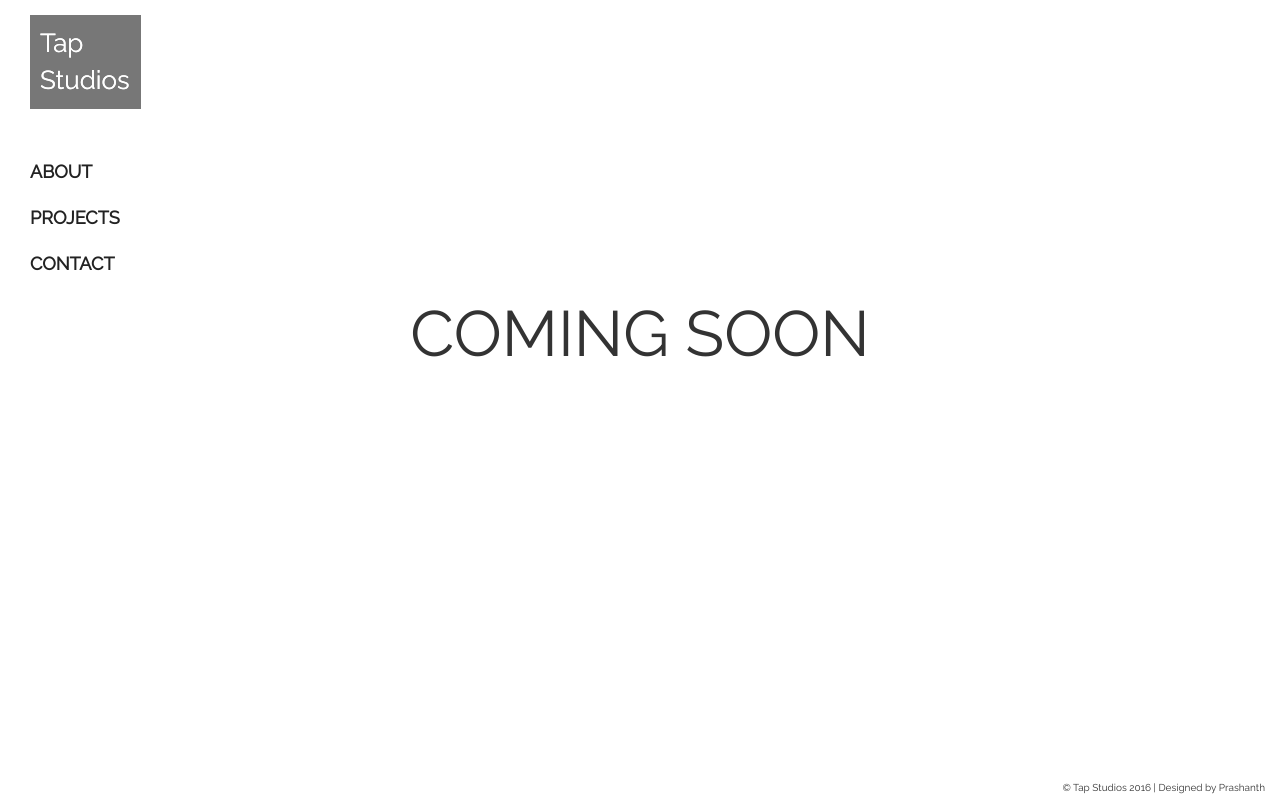
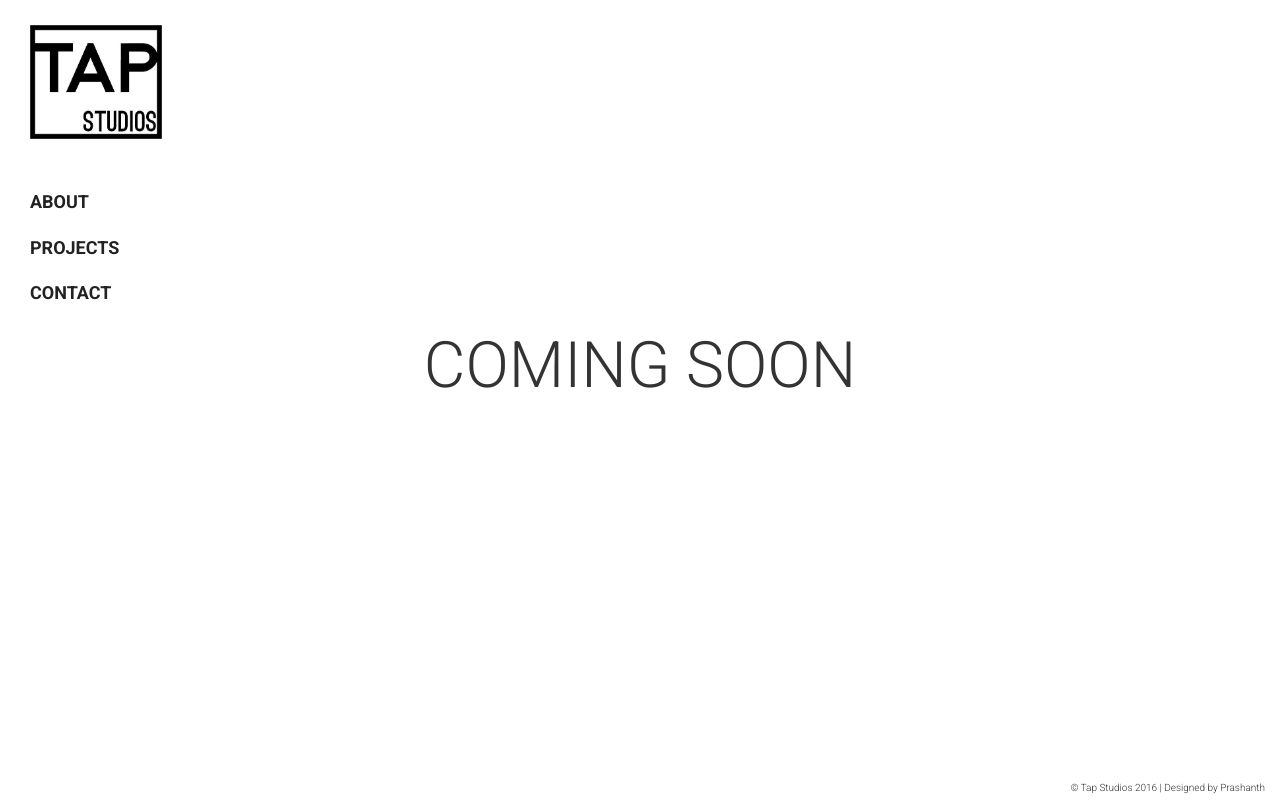
Before and after one commit to prashanthselvam/tapstudios, a Django app: page / in a window 1280 px wide. Run offline with Django 3.2, Linux system fonts and the light colour scheme; some libraries are stand-ins or nearby versions.

Commit message:
More responsive, logo included

```diff
--- a/main/static/css/base.css
+++ b/main/static/css/base.css
@@ -1,17 +1,17 @@
-html {
+/*html {
   overflow-y: scroll;
 }
-
+*/
 html, body {
    height: 100%;
    max-width: 100%;
-   font-family:'raleway', sans-serif;
+   font-family:'Roboto', sans-serif;
 }
 
-body {
+/*body {
      overflow: hidden;
 }
-
+*/
 
 a {
   color:#222222;
@@ -59,16 +59,15 @@ a {
   width: 100%;
   position: absolute;
   font-size: 64px;
-  font-family: "raleway";
+  font-family: "Roboto";
   top: 40%;
-  margin-top: -0.5em;
   text-align: center;
 }
 
 
 
 #footer {
-  font-family: raleway;
+  font-family: Roboto;
   font-size: 10px;
   width: 100%;
   clear: both;
--- a/main/static/css/sidebar.css
+++ b/main/static/css/sidebar.css
@@ -61,16 +61,10 @@
 /* Sidebar Styles */
 
 
-#sidebar-wrapper a.logo {
-    display: block;
-    padding: 10px;
-    background-color: #777;
-    color: #FFF;
-    width: 111px;
-    margin: 15px;
-    font-size: 26px;
-    text-decoration: none;
-    text-shadow: 0 0 0;
+#sidebar-wrapper a.logo img {
+    width: 60%;
+    margin-left: 15px;
+    padding-top: 25px;
 }
 
 .sidebar-nav {
@@ -78,7 +72,7 @@
     list-style: none;
     padding-left: 0;
     margin-top: 40px;
-    font-family: 'raleway';
+    font-family: 'Roboto';
     font-size: large;
     font-weight: bold;
     color: black;
@@ -98,10 +92,13 @@
 }
 
 
-#menu-toggle {
+.menu-toggle {
     display: none;
 }
 
+.menu-toggle a {
+    font-size: 32px;
+}
 
 @media(min-width:768px) {
     #wrapper {
@@ -137,6 +134,6 @@
     }
 
     .sidebar-nav li {
-    line-height: 16vh;
+    line-height: 6vh;
     }
 }
--- a/main/static/js/main.js
+++ b/main/static/js/main.js
@@ -31,7 +31,7 @@ $(document).ready(function(){
          $(this).addClass('active');
         }
     });
-    checkSize();
+    setTimeout(checkSize, 100);
 
 });
 
--- a/main/templates/main/base.html
+++ b/main/templates/main/base.html
@@ -8,7 +8,7 @@
 		<link rel="stylesheet" href="//maxcdn.bootstrapcdn.com/bootstrap/3.2.0/css/bootstrap.min.css">
 		<link rel="stylesheet" href="{% static "css/base.css" %}">
 		<link rel="stylesheet" href="{% static "css/sidebar.css" %}">
-		<link href='https://fonts.googleapis.com/css?family=Raleway' rel='stylesheet' type='text/css'><script src="//ajax.googleapis.com/ajax/libs/jquery/1.11.0/jquery.min.js"></script>
+		<link href='https://fonts.googleapis.com/css?family=Roboto:300,700' rel='stylesheet' type='text/css'><script src="//ajax.googleapis.com/ajax/libs/jquery/1.11.0/jquery.min.js"></script>
 		<script src="{% static "js/main.js" %}" type="text/javascript" charset="utf-8"></script>
 
 		{% block headcontent %}
@@ -28,7 +28,9 @@
 		<div id="wrapper">
 
 			<div id="sidebar-wrapper">
-				<a class="logo" href="/">Tap Studios</a>
+				<a class="logo" href="/">
+					{% load static %}
+		<img src="{% static "img/logo.jpg" %}"></a>
 				<ul class="sidebar-nav">
 					<li><a href="/about">ABOUT</a>
 					</li>
@@ -58,12 +60,14 @@
 
 					</div>
 
+
+
 				</div>
 
 			</div>
 		</div>
 
-			<div id="footer">&#169; Tap Studios 2016 | Designed by Prashanth </div>
+							<div id="footer">&#169; Tap Studios 2016 | Designed by Prashanth </div>
 
 	</body>
 
```
Also changed, not shown: other parts of main/static/css/base.css (+38 -12 lines), main/templates/main/about.html (+6 -5 lines), main/migrations/0001_initial.py (deleted), main/static/img/background.jpg (deleted), main/static/img/logo.jpg (added), media/Test 1/imgs/Desert.jpg (deleted), media/Test 1/imgs/Jellyfish.jpg (deleted), media/Test 1/imgs/Lighthouse.jpg (deleted), media/Test 1/imgs/photo.JPG (deleted), media/Test 1/thumb1.jpg (deleted), media/Test 2/thumb3.jpg (deleted), media/Test 3/tumb_U7hxygS.jpg (deleted), media/Test 4/thumb3.jpg (deleted), 1 other file.
